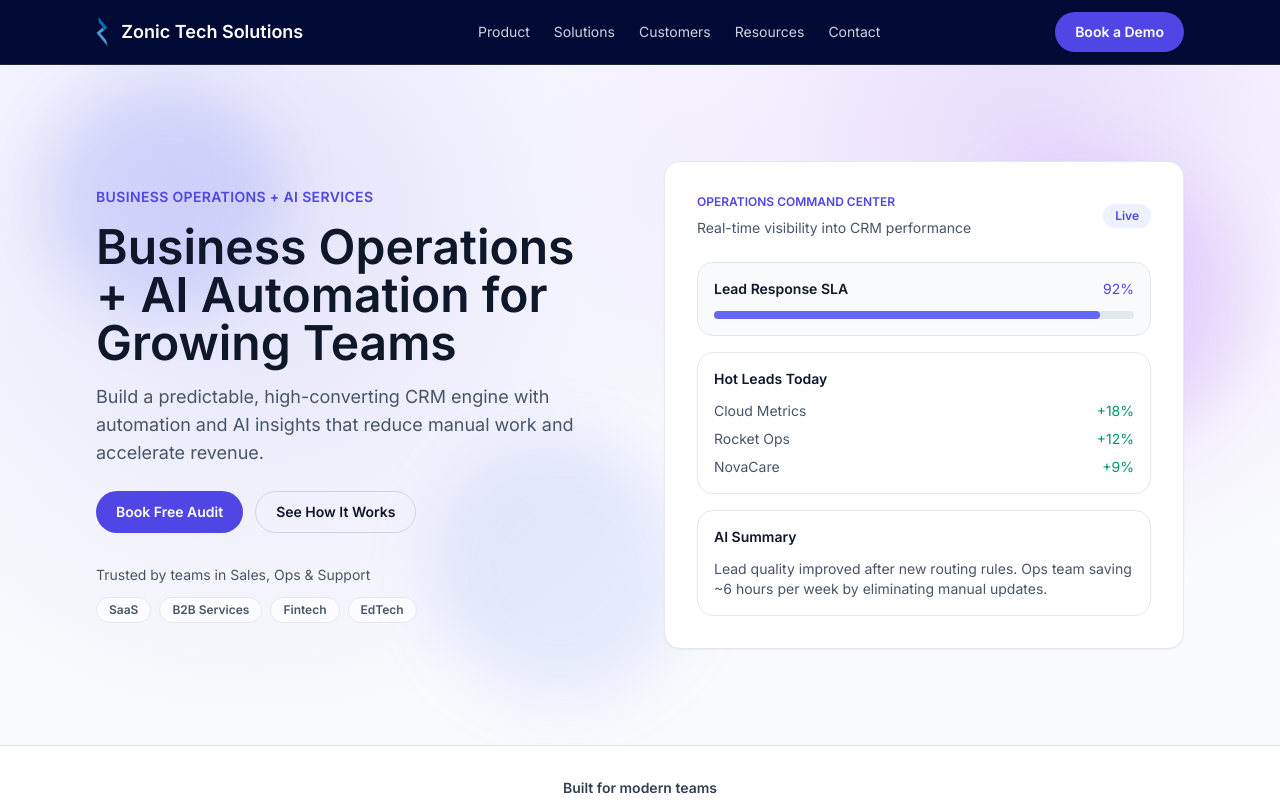
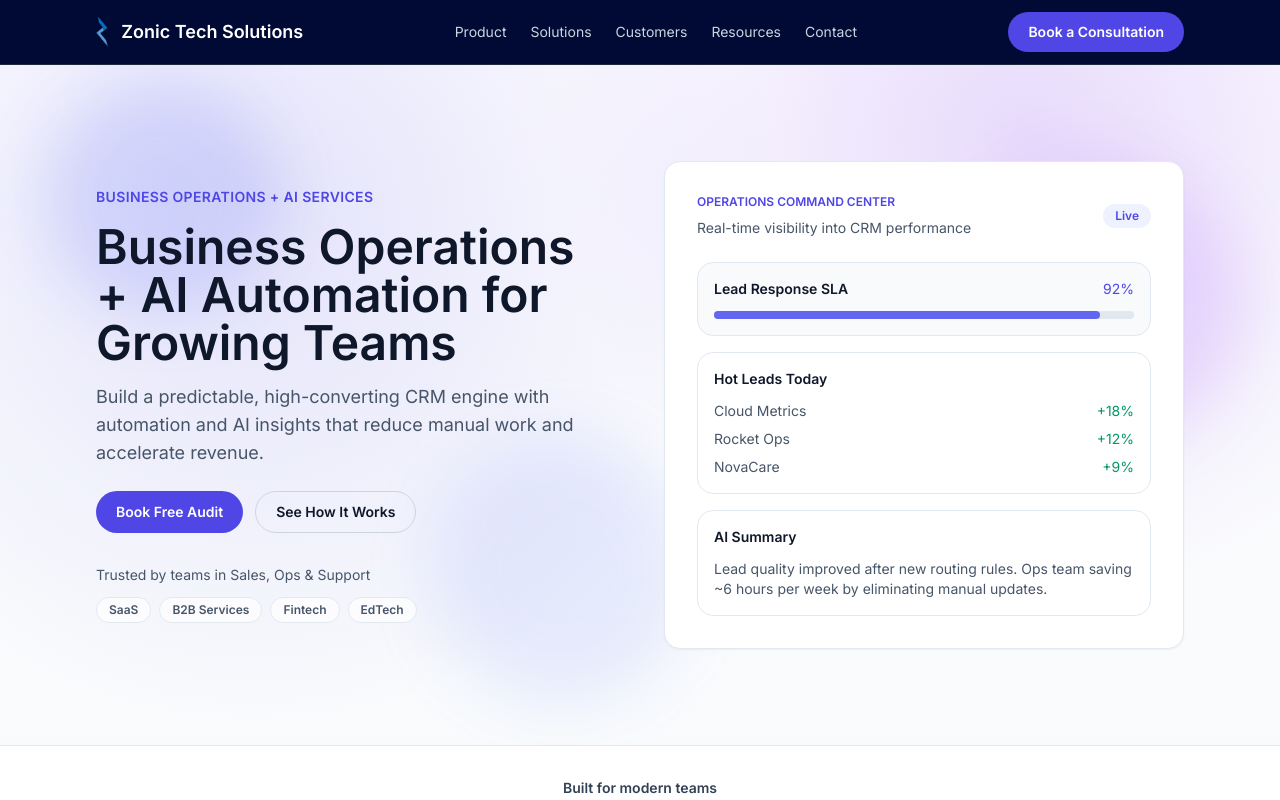
Before and after one commit to tripathisaurabh/zonictechsolutions, a Next.js app: page / in a window 1280 px wide. Shown: the top 800 px of the page. Built offline with nearby package versions, Linux system fonts and the light colour scheme.

Commit message:
Update navbar CTA to Book a Consultation

```diff
--- a/components/Navbar.tsx
+++ b/components/Navbar.tsx
@@ -71,7 +71,7 @@ export default function Navbar() {
         </nav>
 
         <div className="hidden md:block">
-          <Button href="/contact#book-demo">Book a Demo</Button>
+          <Button href="/contact#book-demo">Book a Consultation</Button>
         </div>
 
         <button
@@ -130,7 +130,7 @@ export default function Navbar() {
               </Link>
             ))}
             <Button href="/contact#book-demo" className="mt-2 w-full active:scale-[0.98]" onClick={closeMenu}>
-              Book a Demo
+              Book a Consultation
             </Button>
           </div>
         </div>
```
